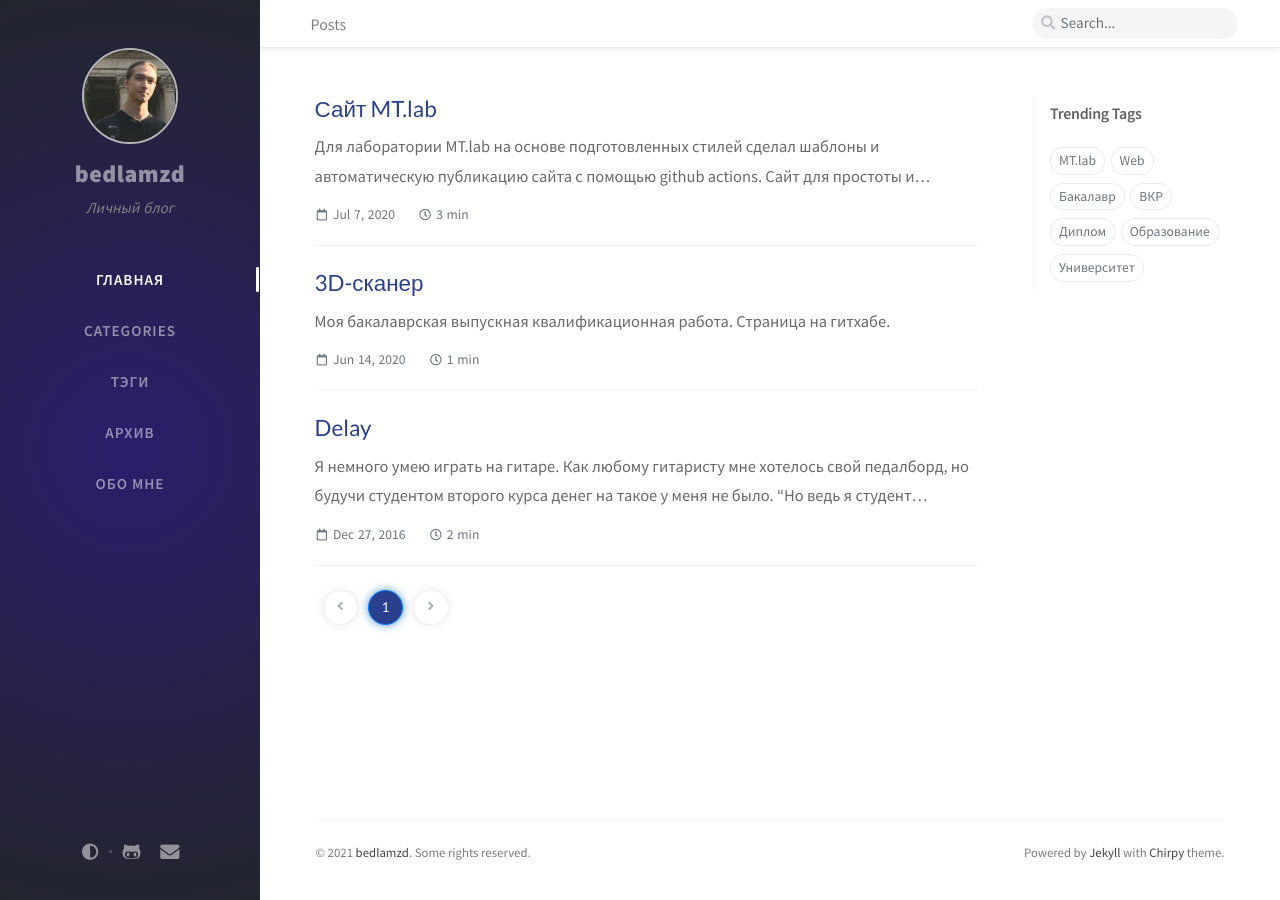
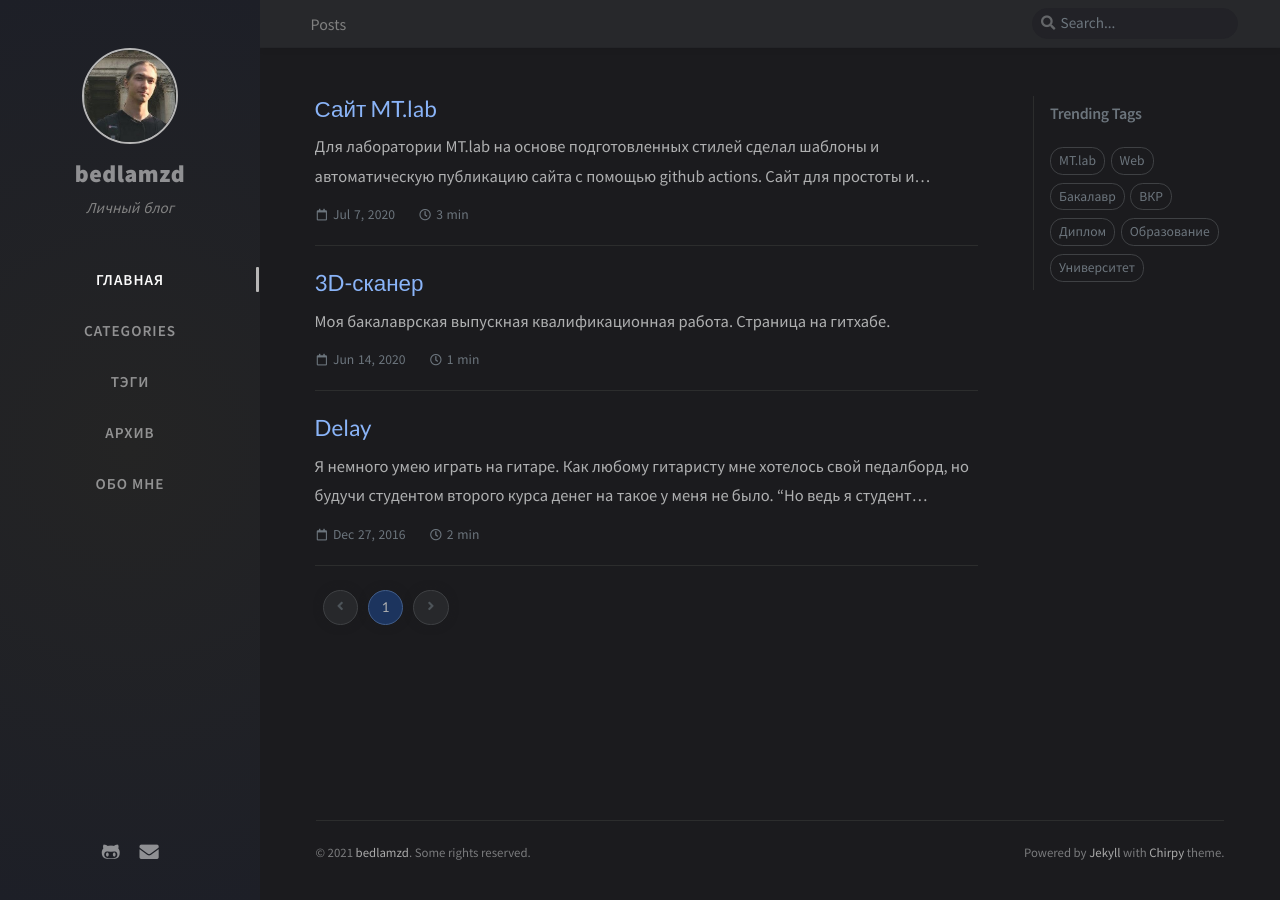
Before and after one commit to bedlamzd/site-internals, a Jekyll site: the page built from index.html, in a window 1280 px wide. Built offline with Jekyll 4.4.1, drawn with Linux system fonts in a browser that asks for light colours; nearby versions of some CDN libraries; the list of posts is cut into pages by our own code; comment, search, counter and statistics services are not loaded.

Commit message:
style: Lock dark theme

```diff
--- a/_config.yml
+++ b/_config.yml
@@ -75,7 +75,7 @@ disqus:
 #
 #     dark   - Use the dark color scheme
 #
-theme_mode:   # [light|dark]
+theme_mode:   dark
 
 # The CDN endpoint for images.
 # After filling in, the image resource URL of posts and site avatar
```
